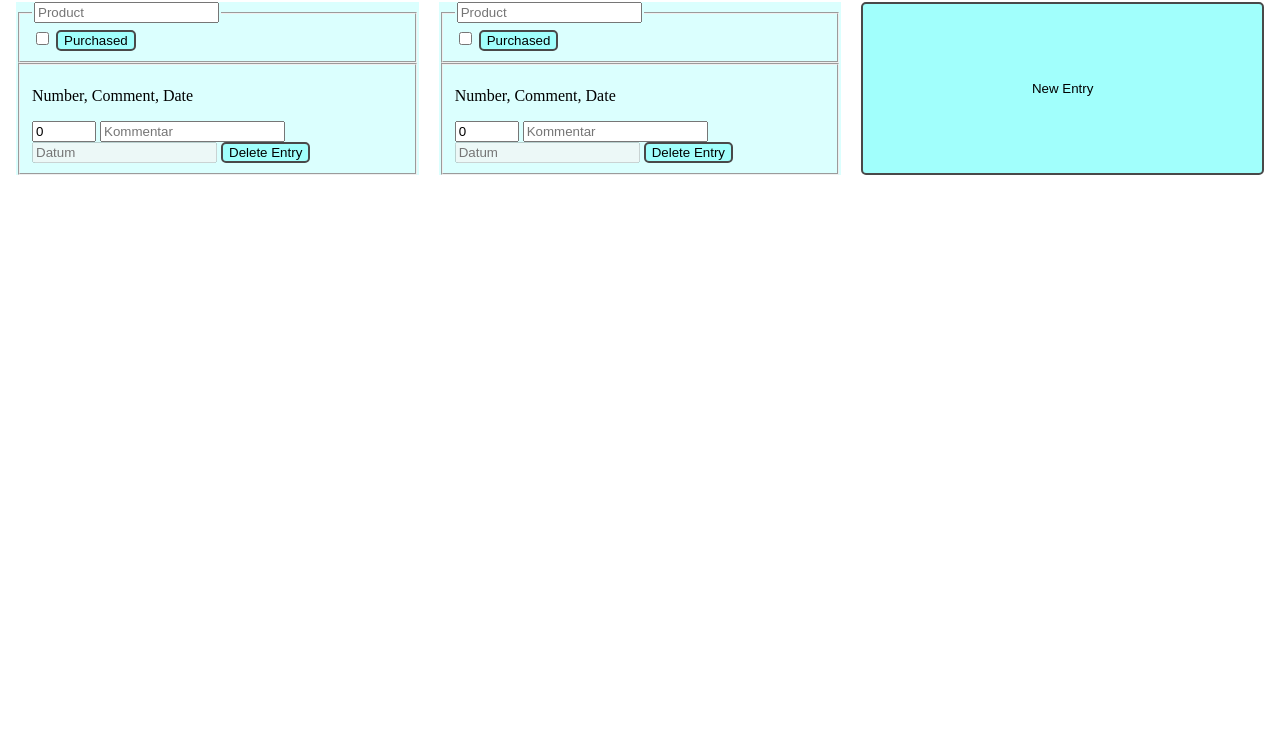
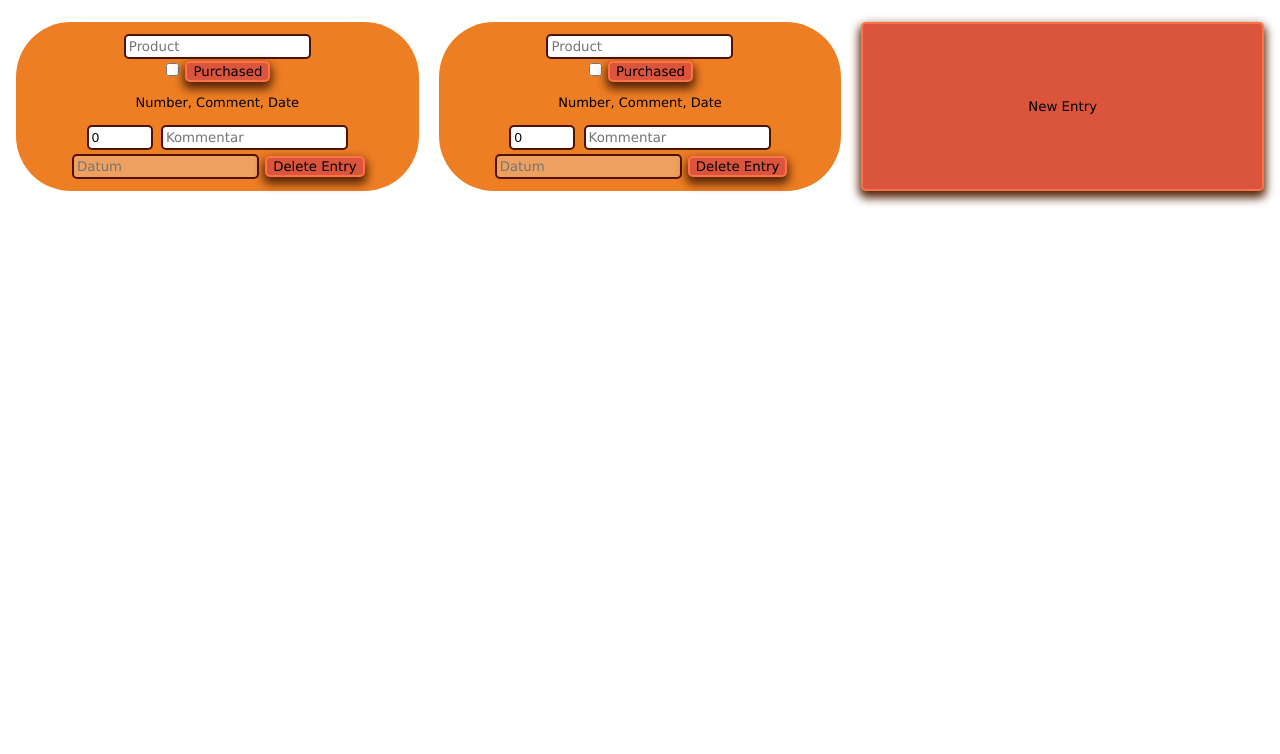
Before and after one commit to Caroco44/EIA2-Repository, a website: page A03_Einkaufsliste_Formular/Einkaufsliste_Formular.html in a window 1280 px wide. Shown: the part 86-840 px from the top of the page. Drawn offline with Linux system fonts and the light colour scheme.

Commit message:
240418_3

```diff
--- a/A01_2_Boxes/A0/Einkaufsliste_Formular.css
+++ /dev/null
@@ -1,35 +0,0 @@
-html,
-body {
-  height: 100%;
-  margin: 0 8px;
-}
-
-#bigDiv {
-  margin-top: 30px;
-  display: grid;
-  grid-template-columns: 1fr 1fr 1fr;
-  column-gap: 20px;
-  row-gap: 40px;
-}
-
-.Entry {
-  background-color: rgb(219, 255, 254);
-  position: relative;
-}
-
-button{
-  border-radius: 5px;
-  border: 2px solid rgb(73, 73, 73);
-}
-
-.purchasedButton {
-  background-color: rgb(161, 255, 252);
-}
-
-.deleteButton {
-  background-color: rgb(161, 255, 252);
-}
-
-#newEntryButton {
-  background-color: rgb(161, 255, 252);
-}
--- /dev/null
+++ b/A03_Einkaufsliste_Formular/Einkaufsliste_Formular.css
@@ -0,0 +1,58 @@
+html,
+body {
+  height: 100%;
+  margin: 0 8px;
+  font-family:'Lucida Sans', 'Lucida Sans Regular', 'Lucida Grande', 'Lucida Sans Unicode';
+}
+
+h1 {
+  margin-left: 30px;
+  margin-top: 40px;
+}
+
+#bigDiv {
+  margin-top: 30px;
+  display: grid;
+  grid-template-columns: 1fr 1fr 1fr;
+  column-gap: 20px;
+  row-gap: 40px;
+}
+
+input {
+  border: 2px solid rgb(78, 18, 0);
+  border-radius: 5px;
+  padding: 3px;
+  margin: 2px;
+}
+
+input::placeholder {
+  font-family: 'Lucida Sans', 'Lucida Sans Regular', 'Lucida Grande', 'Lucida Sans Unicode';
+}
+
+.Entry {
+  background-color: rgb(238, 126, 35);
+  position: relative;
+  text-align: center;
+  border-radius: 55px;
+  font-size: 13px;
+  padding: 10px;
+}
+
+button{
+  border-radius: 5px;
+  border: 2px solid rgb(255, 113, 70);
+  font-family: 'Lucida Sans', 'Lucida Sans Regular', 'Lucida Grande', 'Lucida Sans Unicode';
+  box-shadow: 0px 5px 10px 2px rgb(85, 36, 7);
+}
+
+.purchasedButton {
+  background-color: rgb(219, 85, 61);
+}
+
+.deleteButton {
+  background-color: rgb(219, 85, 61);
+}
+
+#newEntryButton {
+  background-color: rgb(219, 85, 61);
+}
--- a/A01_2_Boxes/A0/Einkaufsliste_Formular.html
+++ b/A03_Einkaufsliste_Formular/Einkaufsliste_Formular.html
@@ -15,43 +15,43 @@
   <div id="bigDiv">
 
     <div class="Entry">
-      <fieldset>
+      <div class="input">
         <legend>
           <input type="text" placeholder="Product">
         </legend>
         <input type="checkbox" name="Product1" id="product1" value="Product1">
 
         <button class="purchasedButton">Purchased</button>
-      </fieldset>
+      </div>
 
-      <fieldset>
+      <div class="input">
         <p>Number, Comment, Date</p>
         <input type="number" name="Stepper" step="1" min="0" max="100" value="0" />
 
         <input type="text" placeholder="Kommentar">
         <input disabled type="text" placeholder="Datum">
         <button class="deleteButton">Delete Entry</button>
-      </fieldset>
+      </div>
     </div>
 
     <div class="Entry">
-      <fieldset>
+      <div class="input">
         <legend>
           <input type="text" placeholder="Product">
         </legend>
         <input type="checkbox" name="Product2" id="product2" value="Product2">
 
         <button class="purchasedButton">Purchased</button>
-      </fieldset>
+      </div>
 
-      <fieldset>
+      <div class="input">
         <p>Number, Comment, Date</p>
         <input type="number" name="Stepper" step="1" min="0" max="100" value="0" />
 
         <input type="text" placeholder="Kommentar">
         <input disabled type="text" placeholder="Datum">
         <button class="deleteButton">Delete Entry</button>
-      </fieldset>
+      </div>
     </div>
 
     <button id="newEntryButton">New Entry</button>
```
Also changed, not shown: A01_2_Boxes/A0/Einkaufsliste_Formular.ts (deleted, +0 -56 lines), A03_Einkaufsliste_Formular/Einkaufsliste_Formular.ts (added, +58 -0 lines), A03_Einkaufsliste_Formular/Einkaufsliste_Formular.js (renamed from A01_2_Boxes/A0/Einkaufsliste_Formular.js), 2 other files.
